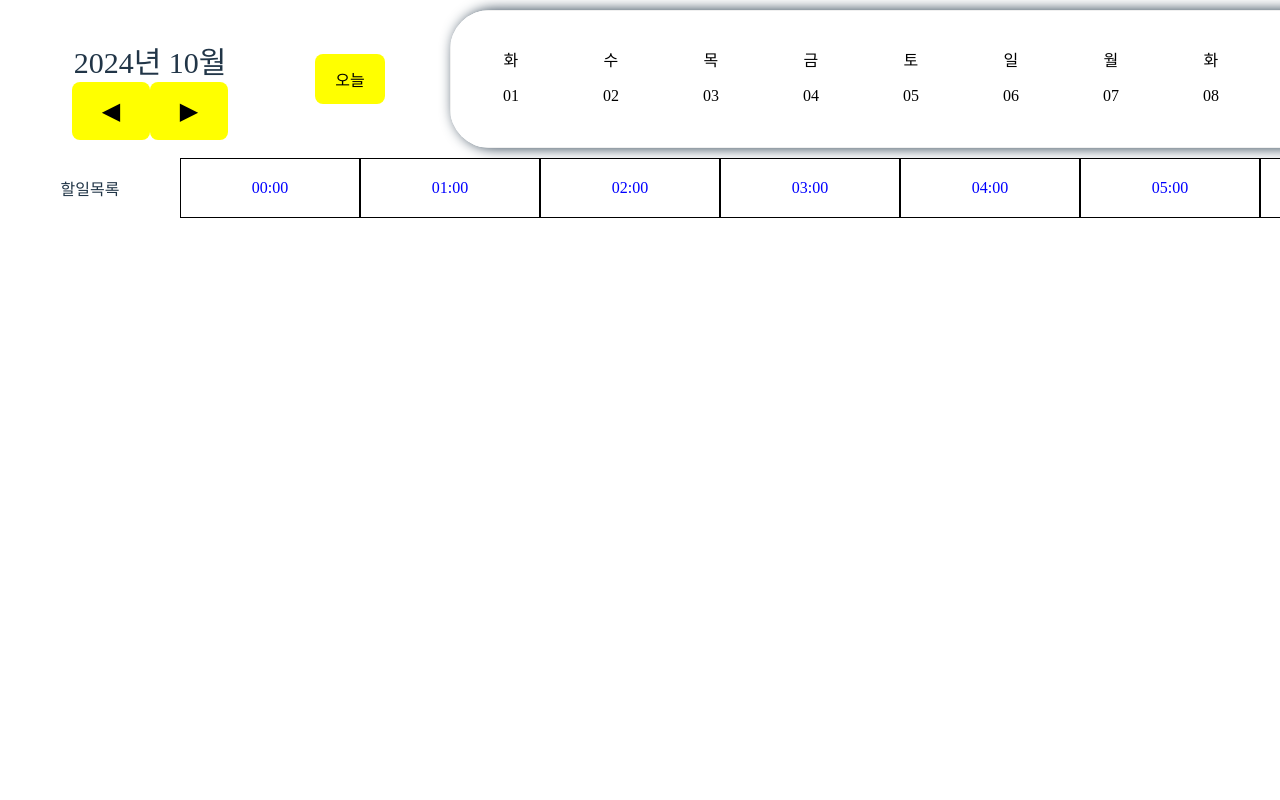
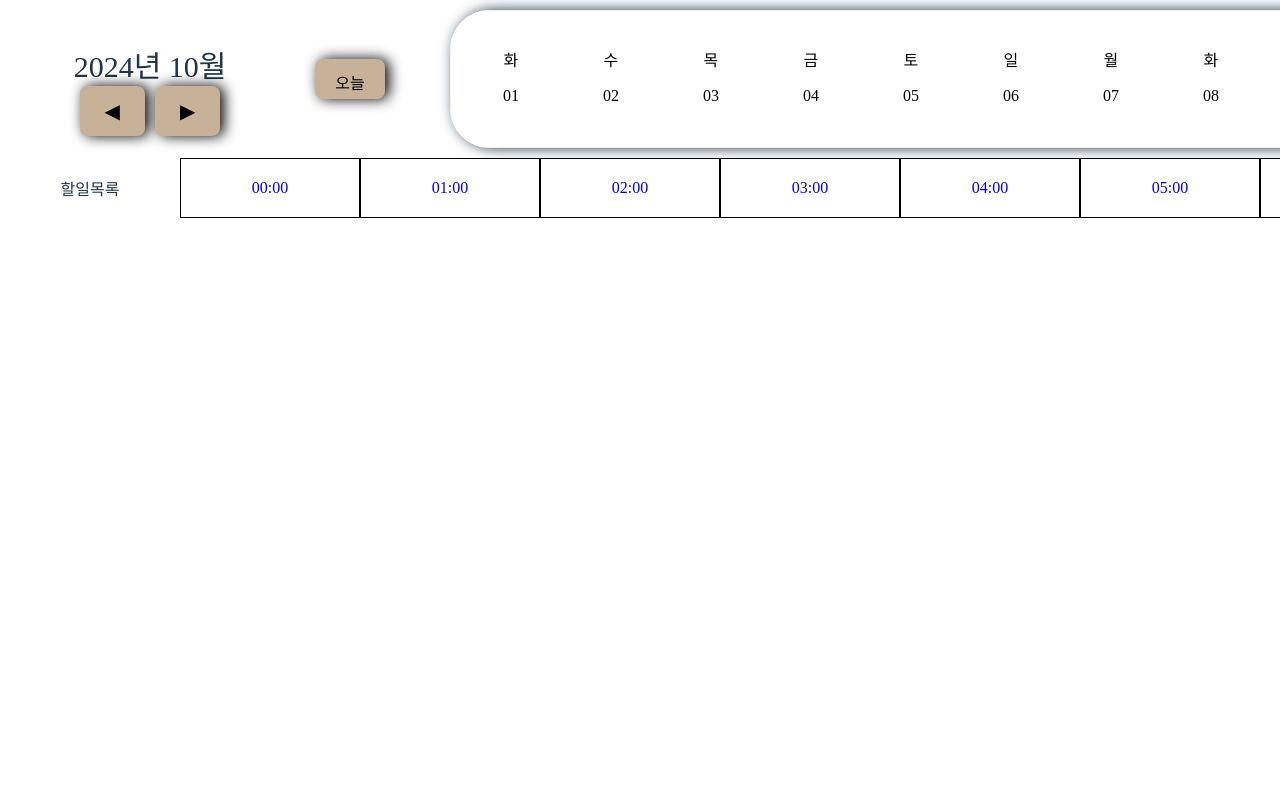
Before and after one commit to JayJHFE/React-Scheduler, a React (Vite) app in the folder PortFolio-vite/: page /scheduler in a window 1280 px wide. Shown: the top 800 px of the page. Built offline with nearby package versions, Linux system fonts and the light colour scheme.

Commit message:
chore: css작업추가

```diff
--- a/PortFolio-vite/src/components/scheduler/calendar/index.tsx
+++ b/PortFolio-vite/src/components/scheduler/calendar/index.tsx
@@ -142,19 +142,32 @@ function Calendar() {
         {currentYear}년 {currentMonth}월
         <button
           onClick={handlePrevMonth}
-          style={{ fontSize: "24px", backgroundColor: "yellow" }}
+          style={{
+            fontSize: "20px",
+            backgroundColor: "#c7b199",
+            boxShadow: "4px 0px 14px",
+            marginRight: "10px",
+          }}
         >
           ◀
         </button>
         <button
           onClick={handleNextMonth}
-          style={{ fontSize: "24px", backgroundColor: "yellow" }}
+          style={{
+            fontSize: "20px",
+            backgroundColor: "#c7b199",
+            boxShadow: "4px 0px 14px",
+          }}
         >
           ▶
         </button>
       </div>
       <button
-        style={{ height: "50px", backgroundColor: "yellow" }}
+        style={{
+          height: "40px",
+          backgroundColor: "#c7b199",
+          boxShadow: "4px 0px 14px",
+        }}
         onClick={handleTodayClick}
       >
         오늘
--- a/PortFolio-vite/src/components/scheduler/table/index.tsx
+++ b/PortFolio-vite/src/components/scheduler/table/index.tsx
@@ -244,10 +244,17 @@ function SchedulerTable() {
 
                         {droppedItem && (
                           <DraggableDroppedItem
+                            // item={droppedItem.item}
+                            // timeIndex={droppedItem.timeIndex}
+                            // rowIndex={rowIndex}
+                            // handleRemove={handleRemove} // 드래그 시작 시 삭제
+
                             item={droppedItem.item}
                             timeIndex={droppedItem.timeIndex}
                             rowIndex={rowIndex}
-                            handleRemove={handleRemove} // 드래그 시작 시 삭제
+                            handleRemove={handleRemove}
+                            rowDroppedItems={rowDroppedItems}
+                            setRowDroppedItems={setRowDroppedItems}
                           />
                         )}
                       </div>
```
